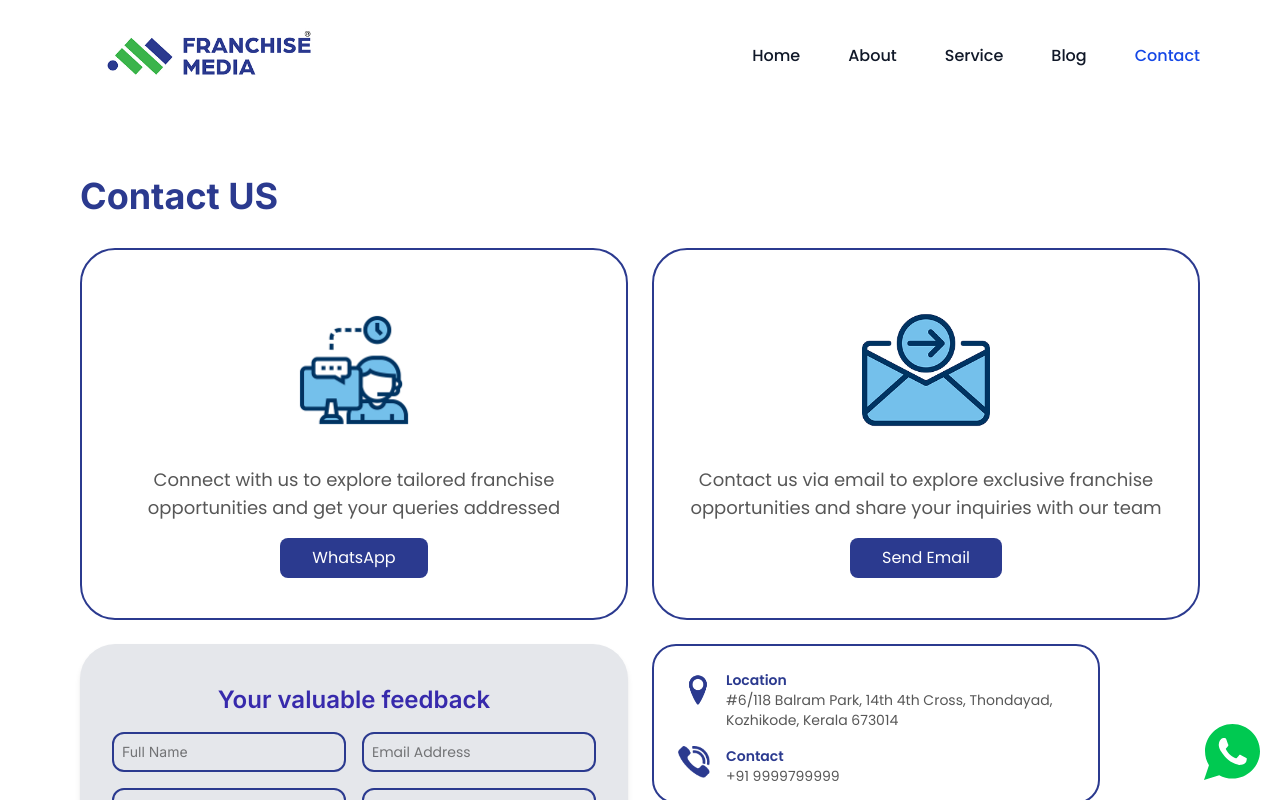
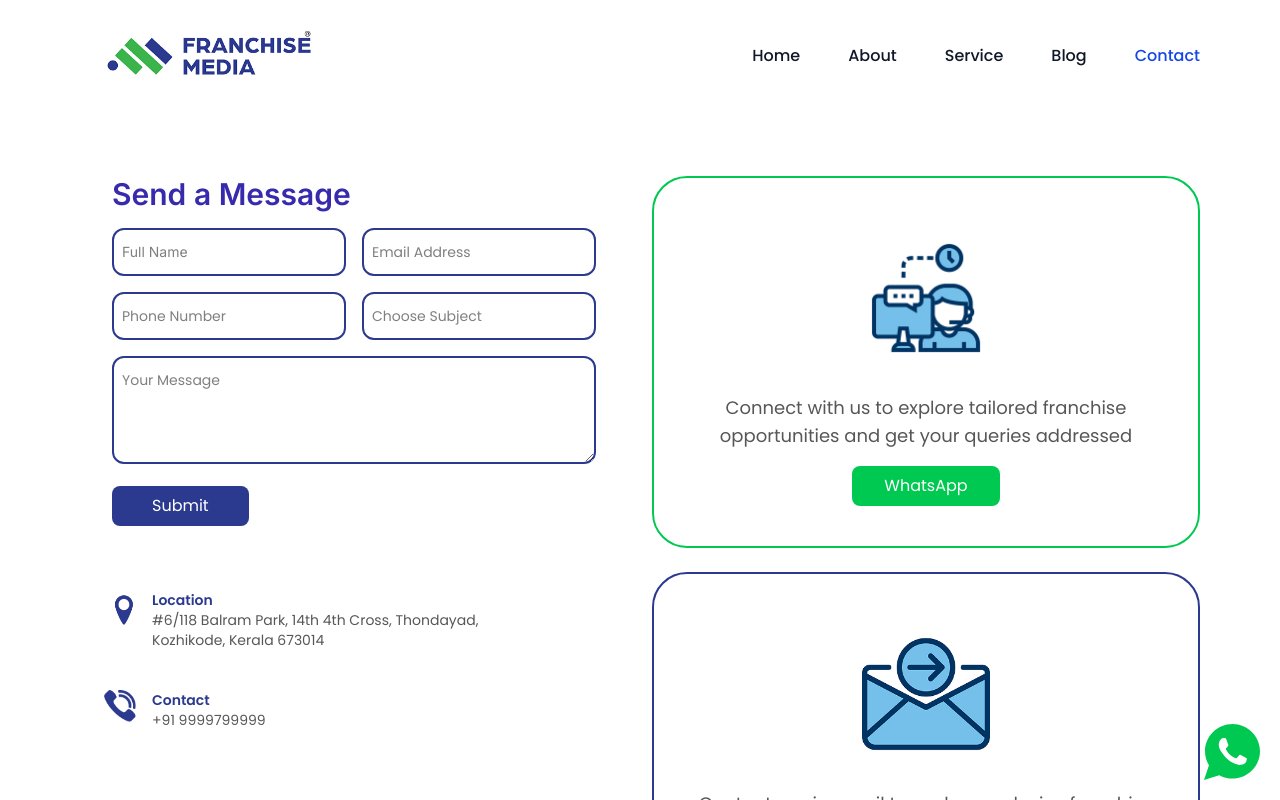
Before and after one commit to ArshidaKA/Franchise-media, a React (Vite) app: page /contact in a window 1280 px wide. Shown: the top 800 px of the page. Built offline with nearby package versions, Linux system fonts and the light colour scheme.

Commit message:
change desing in contact page

```diff
--- a/src/components/contact/HeroContact.tsx
+++ b/src/components/contact/HeroContact.tsx
@@ -32,64 +32,23 @@ const submitHandle = (e: React.FormEvent<HTMLFormElement>) => {
     <div>
       {/* Contact Us Section */}
       <section className="max-w-7xl mx-auto py-16 px-6 md:px-12 lg:px-20  ">
-        <h2
-          data-aos="fade-up"
-          data-aos-duration="1100"
-          className=" text-2xl md:text-4xl font-bold headingColor mb-8"
-        >
-          Contact US
-        </h2>
+
 
         <div className="grid grid-cols-1 md:grid-cols-2 lg:grid-cols-2 gap-6">
-          {/* WhatsApp Card */}
-          <div
-            data-aos="fade-up"
-            data-aos-duration="1300"
-            className="border-2 border-[#2B3A8F] py-10 p-6 rounded-[35px]  flex flex-col items-center"
-          >
-            <div className=" p-4 rounded-full mb-4">
-              <img src="/contact/whatsapp.png" className="w-32 h-32" alt="" />
-            </div>
-            <p className="text-center contentColor contentColor contentFont text-base lg:text-lg  mb-4">
-              Connect with us to explore tailored franchise opportunities and
-              get your queries addressed
-            </p>
-            <button className="bg-[#2B3A8F] contentFont cursor-pointer text-white py-2 px-8 rounded-lg hover:bg-indigo-900 transition duration-300 w-fit">
-              WhatsApp
-            </button>
-          </div>
-
-          {/* Email Card */}
-          <div
-            data-aos="fade-up"
-            data-aos-duration="1400"
-            className="border-2 border-[#2B3A8F] py-10 p-6 rounded-[35px]  flex flex-col items-center"
-          >
-            <div className=" p-4 rounded-full mb-4">
-              <img src="/contact/email.png" className="w-32 h-32" alt="" />
-            </div>
-            <p className="text-center contentColor contentColor contentFont text-base lg:text-lg mb-4">
-              Contact us via email to explore exclusive franchise opportunities
-              and share your inquiries with our team
-            </p>
-            <button className="bg-[#2B3A8F] contentFont cursor-pointer text-white py-2 px-8 rounded-lg  hover:bg-indigo-900 transition duration-300 w-fit">
-              Send Email
-            </button>
-          </div>
-
+          <div>
             {/* Feedback Form */}
             <form
               onSubmit={submitHandle}
               data-aos="fade-up"
               data-aos-duration="1100"
-            className="bg-gray-200 px-8 py-10 rounded-[35px] shadow-md col-span-1 md:col-span-2 lg:col-span-1"
+              className=" px-8 pb-10 rounded-[35px]  col-span-1 md:col-span-2 lg:col-span-1"
             >
               <h3
                 data-aos="fade-up"
                 data-aos-duration="1100"
-              className="text-2xl font-semibold text-indigo-800 mb-4 text-center"
+                className="text-3xl font-semibold text-indigo-800 mb-4 "
               >
-              Your valuable feedback
+                Send a Message
               </h3>
 
               <div
@@ -103,7 +62,7 @@ const submitHandle = (e: React.FormEvent<HTMLFormElement>) => {
                   value={formData.fullName}
                   onChange={handleChange}
                   placeholder="Full Name"
-                className="border-2 border-[#2B3A8F] rounded-xl text-sm p-2 w-full"
+                  className="border-2 border-[#2B3A8F] rounded-xl text-sm p-2 py-3 w-full"
                   required
                 />
                 <input
@@ -112,7 +71,7 @@ const submitHandle = (e: React.FormEvent<HTMLFormElement>) => {
                   value={formData.email}
                   onChange={handleChange}
                   placeholder="Email Address"
-                className="border-2 border-[#2B3A8F] text-sm contentFont rounded-xl p-2 w-full"
+                  className="border-2 border-[#2B3A8F] text-sm contentFont rounded-xl p-2 py-3 w-full"
                   required
                 />
                 <input
@@ -121,7 +80,7 @@ const submitHandle = (e: React.FormEvent<HTMLFormElement>) => {
                   value={formData.phone}
                   onChange={handleChange}
                   placeholder="Phone Number"
-                className="border-2 border-[#2B3A8F] text-sm contentFont rounded-xl p-2 w-full"
+                  className="border-2 border-[#2B3A8F] text-sm contentFont rounded-xl p-2 py-3 w-full"
                   required
                 />
                 <input
@@ -130,7 +89,7 @@ const submitHandle = (e: React.FormEvent<HTMLFormElement>) => {
                   value={formData.subject}
                   onChange={handleChange}
                   placeholder="Choose Subject"
-                className="border-2 border-[#2B3A8F] text-sm contentFont rounded-xl p-2 w-full"
+                  className="border-2 border-[#2B3A8F] text-sm contentFont rounded-xl p-2 py-3 w-full"
                   required
                 />
               </div>
@@ -143,7 +102,7 @@ const submitHandle = (e: React.FormEvent<HTMLFormElement>) => {
                 placeholder="Your Message"
                 name="message"
                 rows={4}
-              className="border-2 border-[#2B3A8F] text-sm contentFont rounded-xl p-2 w-full mb-4"
+                className="border-2 border-[#2B3A8F] text-sm contentFont rounded-xl p-2 py-3 w-full mb-4"
                 required
               ></textarea>
 
@@ -161,7 +120,7 @@ const submitHandle = (e: React.FormEvent<HTMLFormElement>) => {
             <div
               data-aos="fade-up"
               data-aos-duration="1200"
-            className=" border-2 border-[#2B3A8F] p-6 h-40 rounded-3xl max-w-md "
+              className="  p-6 rounded-3xl max-w-md flex flex-col gap-6 "
             >
               <div className="flex items-start mb-4 gap-2">
                 <img src="/contact/Map.png" className="w-10 h-10" alt="map" />
@@ -189,6 +148,45 @@ const submitHandle = (e: React.FormEvent<HTMLFormElement>) => {
               </div>
             </div>
           </div>
+
+          <div>
+            {/* WhatsApp Card */}
+            <div
+              data-aos="fade-up"
+              data-aos-duration="1300"
+              className="border-2 border-green-500 py-10 mb-6 p-6 rounded-[35px]  flex flex-col items-center"
+            >
+              <div className=" p-4 rounded-full mb-4">
+                <img src="/contact/whatsapp.png" className="w-32 h-32" alt="" />
+              </div>
+              <p className="text-center contentColor contentColor contentFont text-base lg:text-lg  mb-4">
+                Connect with us to explore tailored franchise opportunities and
+                get your queries addressed
+              </p>
+              <button className="bg-green-500 contentFont cursor-pointer text-white py-2 px-8 rounded-lg hover:bg-indigo-900 transition duration-300 w-fit">
+                WhatsApp
+              </button>
+            </div>
+
+            {/* Email Card */}
+            <div
+              data-aos="fade-up"
+              data-aos-duration="1400"
+              className="border-2 border-[#2B3A8F] py-10 p-6 rounded-[35px]  flex flex-col items-center"
+            >
+              <div className=" p-4 rounded-full mb-4">
+                <img src="/contact/email.png" className="w-32 h-32" alt="" />
+              </div>
+              <p className="text-center contentColor contentColor contentFont text-base lg:text-lg mb-4">
+                Contact us via email to explore exclusive franchise
+                opportunities and share your inquiries with our team
+              </p>
+              <button className="bg-[#2B3A8F] contentFont cursor-pointer text-white py-2 px-8 rounded-lg  hover:bg-indigo-900 transition duration-300 w-fit">
+                Send Email
+              </button>
+            </div>
+          </div>
+        </div>
       </section>
     </div>
   );
--- a/src/components/service/OurService.tsx
+++ b/src/components/service/OurService.tsx
@@ -23,7 +23,7 @@ const OurService = ({ item }: OurServiceProps) => {
       <section
         id={item.navigateTo}
         className={`max-w-7xl mx-auto ${
-          item.title === "Franchise Marketing Service" ? "pt-0" : "pt-16"
+          item.title === "Franchise Marketing Service" ? "pt-16" : "pt-10"
         } px-4 md:px-8`}
       >
         <h2
```
Lines whose indentation alone changed are shown as unchanged.
